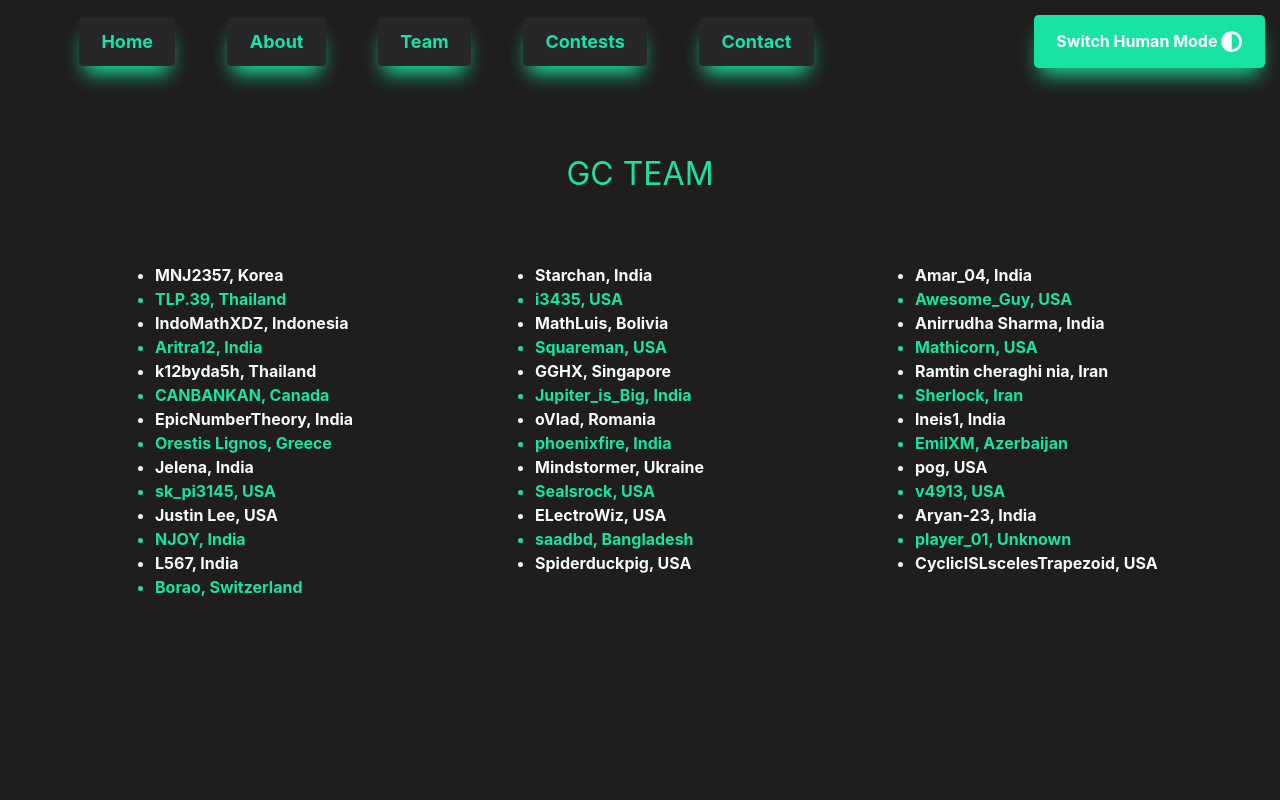
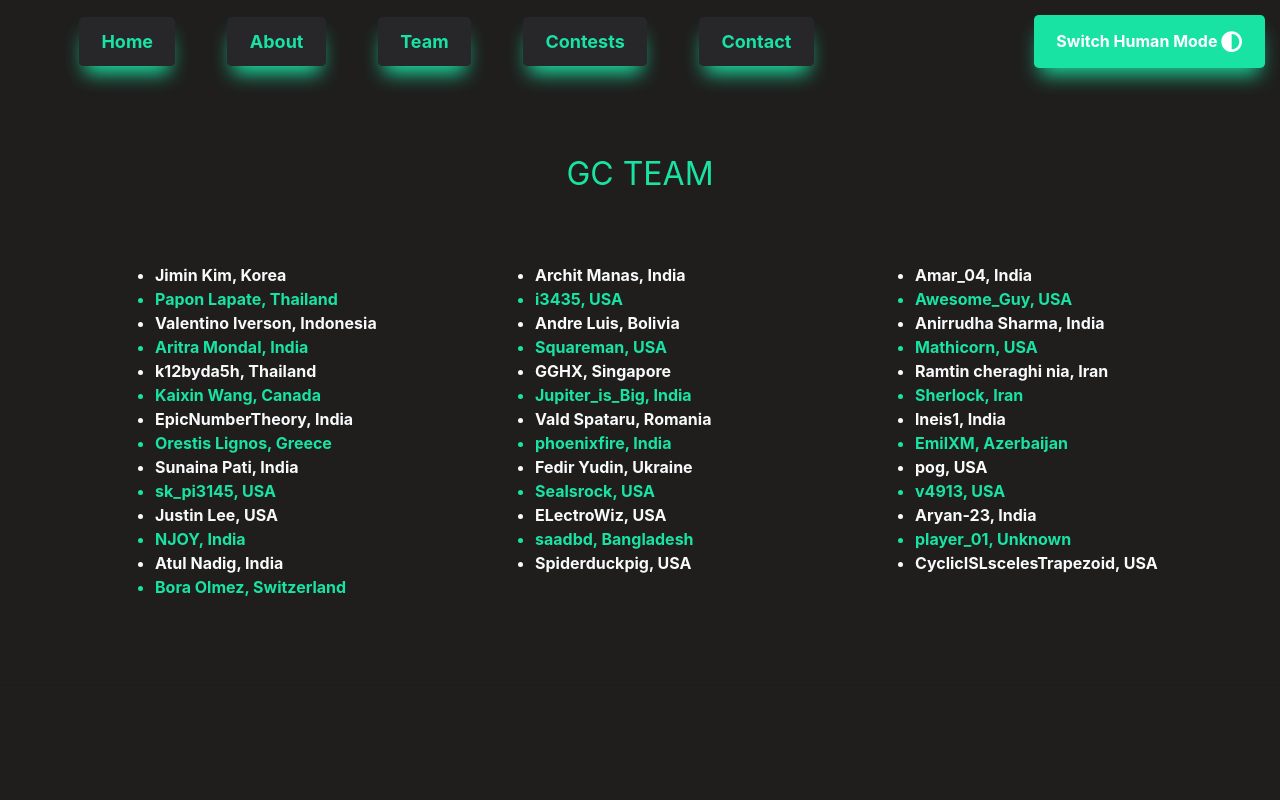
Before and after one commit to gaussiancurvolympiads/gaussiancurv, a React (Create React App) app: page /team in a window 1280 px wide. Shown: the top 800 px of the page. Built offline with nearby package versions, Linux system fonts and the light colour scheme.

Commit message:
Update Team.jsx

```diff
--- a/src/components/Team.jsx
+++ b/src/components/Team.jsx
@@ -107,13 +107,13 @@ const Team = ({ darkMode }) => {
                                 <Card.Body>
 
                                     <Card.Text><ul align="left">
-                                       <b>     <li class={darkMode? "text-secondary" : "text-light"}>MNJ2357, Korea</li>   <li>TLP.39, Thailand</li> <li class={darkMode? "text-secondary" : "text-light"}>IndoMathXDZ, Indonesia</li>  <li>Aritra12, India</li> <li class={darkMode? "text-secondary" : "text-light"}>k12byda5h, Thailand</li><li>CANBANKAN, Canada</li>
+                                       <b>     <li class={darkMode? "text-secondary" : "text-light"}>Jimin Kim, Korea</li>   <li>Papon Lapate, Thailand</li> <li class={darkMode? "text-secondary" : "text-light"}>Valentino Iverson, Indonesia</li>  <li>Aritra Mondal, India</li> <li class={darkMode? "text-secondary" : "text-light"}>k12byda5h, Thailand</li><li>Kaixin Wang, Canada</li>
 
 
 
  <li class={darkMode? "text-secondary" : "text-light"}>EpicNumberTheory, India</li>
 
- <li>Orestis Lignos, Greece</li> <li class={darkMode? "text-secondary" : "text-light"}>Jelena, India</li> <li>sk_pi3145, USA</li>  <li class={darkMode? "text-secondary" : "text-light"}>Justin Lee, USA</li> <li>NJOY, India</li><li class={darkMode? "text-secondary" : "text-light"}>L567, India</li><li>Borao, Switzerland</li>
+ <li>Orestis Lignos, Greece</li> <li class={darkMode? "text-secondary" : "text-light"}>Sunaina Pati, India</li> <li>sk_pi3145, USA</li>  <li class={darkMode? "text-secondary" : "text-light"}>Justin Lee, USA</li> <li>NJOY, India</li><li class={darkMode? "text-secondary" : "text-light"}>Atul Nadig, India</li><li>Bora Olmez, Switzerland</li>
 
 
 
@@ -135,15 +135,15 @@ const Team = ({ darkMode }) => {
 
 <b>
 
-<li class={darkMode? "text-secondary" : "text-light"}>Starchan, India</li>
+<li class={darkMode? "text-secondary" : "text-light"}>Archit Manas, India</li>
 <li> i3435, USA </li>
- <li class={darkMode? "text-secondary" : "text-light"}>MathLuis, Bolivia</li>
+ <li class={darkMode? "text-secondary" : "text-light"}>Andre Luis, Bolivia</li>
 <li>Squareman, USA</li>
  <li class={darkMode? "text-secondary" : "text-light"}>GGHX, Singapore</li>
  <li>Jupiter_is_Big, India</li>
- <li class={darkMode? "text-secondary" : "text-light"}>oVlad, Romania</li>
+ <li class={darkMode? "text-secondary" : "text-light"}>Vald Spataru, Romania</li>
 <li>phoenixfire, India</li>
-<li class={darkMode? "text-secondary" : "text-light"}>Mindstormer, Ukraine</li>
+<li class={darkMode? "text-secondary" : "text-light"}>Fedir Yudin, Ukraine</li>
 <li>Sealsrock, USA</li>
 <li class={darkMode? "text-secondary" : "text-light"}>ELectroWiz, USA</li>
 
```
